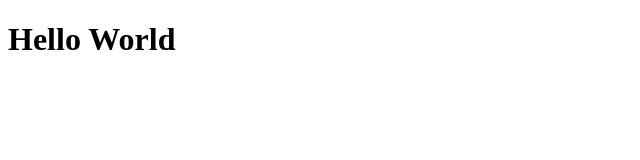
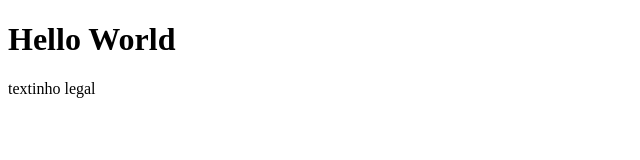
Before and after one commit to Fernando97136/helloworld, a plain HTML site: page index.html in a window 1280 px wide. Shown: the whole page, without its empty margins (0-640 px from the left). Drawn offline with Linux system fonts and the light colour scheme.

Commit message:
segundo commit

```diff
--- a/index.html
+++ b/index.html
@@ -5,5 +5,6 @@
 </head>
 <body>
 <h1> Hello  World</h1>
+<p> textinho legal </p>
 </body>
 </html>
```
